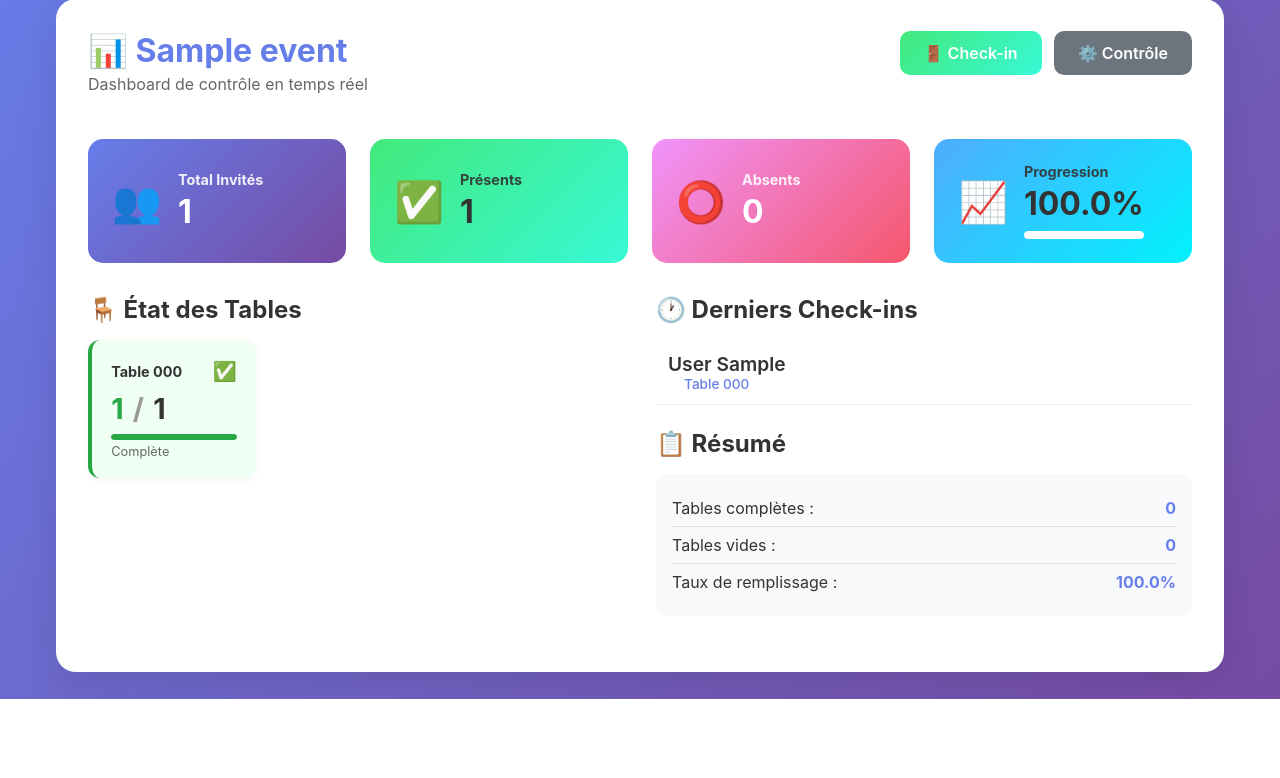
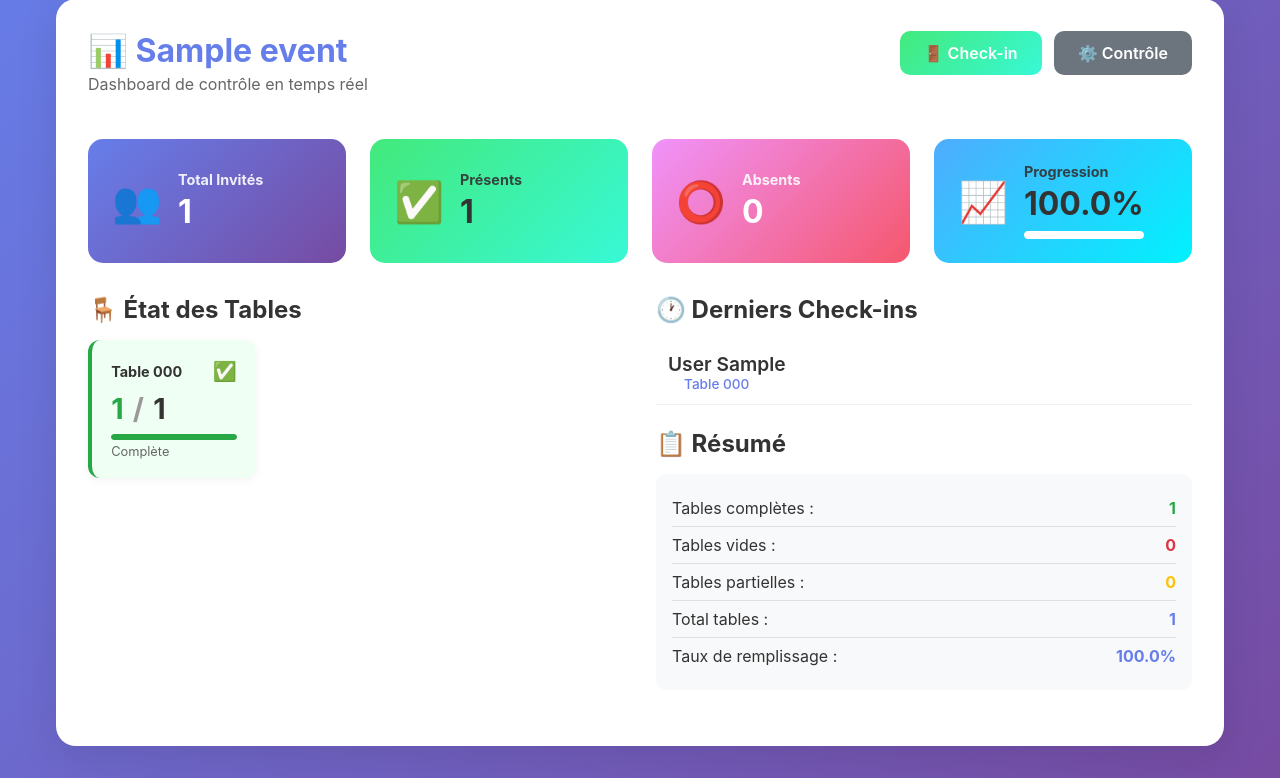
Before and after one commit to deogracekalala508-cloud/eventcheck, a Flask app: page /event/1/dashboard in a window 1280 px wide. Shown: the part 101-879 px from the top of the page. Before the commit the page ends 800 px from the top, so only its background shows below. Run offline with Flask 3, Linux system fonts and the light colour scheme; the visitor is signed in with stand-in values (Sample User, id 1); tables that the repository leaves empty hold one stand-in row (values such as "Sample post"); some libraries are stand-ins or nearby versions.

Commit message:
Fix résumé des tables - calculs corrects

```diff
--- a/routes.py
+++ b/routes.py
@@ -67,7 +67,26 @@ def event_detail(event_id):
         return redirect(url_for('main.index'))
 
     stats = db.get_stats(event_id)
-    return render_template('event_detail.html', event=event, stats=stats)
+
+    # Calculer les tables complètes, vides et partielles
+    tables_completes = 0
+    tables_vides = 0
+    tables_partielles = 0
+
+    for table in stats['tables']:
+        if table['total'] > 0 and table['present'] == table['total']:
+            tables_completes += 1
+        elif table['present'] == 0:
+            tables_vides += 1
+        else:
+            tables_partielles += 1
+
+    return render_template('event_detail.html',
+                         event=event,
+                         stats=stats,
+                         tables_completes=tables_completes,
+                         tables_vides=tables_vides,
+                         tables_partielles=tables_partielles)
 
 @main.route('/event/<int:event_id>/checkin')
 def checkin(event_id):
@@ -92,11 +111,27 @@ def dashboard(event_id):
     last_checkins = db.get_last_checkins(event_id, limit=10)
     guests = db.get_guests(event_id)
 
+    # Calculer les tables complètes, vides et partielles
+    tables_completes = 0
+    tables_vides = 0
+    tables_partielles = 0
+
+    for table in stats['tables']:
+        if table['total'] > 0 and table['present'] == table['total']:
+            tables_completes += 1
+        elif table['present'] == 0:
+            tables_vides += 1
+        else:
+            tables_partielles += 1
+
     return render_template('dashboard.html',
                          event=event,
                          stats=stats,
                          last_checkins=last_checkins,
-                         guests=guests)
+                         guests=guests,
+                         tables_completes=tables_completes,
+                         tables_vides=tables_vides,
+                         tables_partielles=tables_partielles)
 
 @main.route('/event/<int:event_id>/delete', methods=['POST'])
 def delete_event(event_id):
@@ -155,9 +190,26 @@ def api_stats(event_id):
     """API statistiques"""
     stats = db.get_stats(event_id)
     last_checkins = db.get_last_checkins(event_id)
+
+    # Calculer les tables
+    tables_completes = 0
+    tables_vides = 0
+    tables_partielles = 0
+
+    for table in stats['tables']:
+        if table['total'] > 0 and table['present'] == table['total']:
+            tables_completes += 1
+        elif table['present'] == 0:
+            tables_vides += 1
+        else:
+            tables_partielles += 1
+
     return jsonify({
         'stats': stats,
-        'last_checkins': [dict(g) for g in last_checkins]
+        'last_checkins': [dict(g) for g in last_checkins],
+        'tables_completes': tables_completes,
+        'tables_vides': tables_vides,
+        'tables_partielles': tables_partielles
     })
 
 @main.route('/api/event/<int:event_id>/add-guest', methods=['POST'])
--- a/templates/dashboard.html
+++ b/templates/dashboard.html
@@ -124,27 +124,19 @@
                 <div class="summary-stats">
                     <div class="summary-item">
                         <span>Tables complètes :</span>
-                        <strong>
-                            {% set full_count = 0 %}
-                            {% for table in stats.tables %}
-                                {% if table.present == table.total and table.total > 0 %}
-                                    {% set full_count = full_count + 1 %}
-                                {% endif %}
-                            {% endfor %}
-                            {{ full_count }}
-                        </strong>
+                        <strong style="color: #28a745;">{{ tables_completes }}</strong>
                     </div>
                     <div class="summary-item">
                         <span>Tables vides :</span>
-                        <strong>
-                            {% set empty_count = 0 %}
-                            {% for table in stats.tables %}
-                                {% if table.present == 0 %}
-                                    {% set empty_count = empty_count + 1 %}
-                                {% endif %}
-                            {% endfor %}
-                            {{ empty_count }}
-                        </strong>
+                        <strong style="color: #dc3545;">{{ tables_vides }}</strong>
+                    </div>
+                    <div class="summary-item">
+                        <span>Tables partielles :</span>
+                        <strong style="color: #ffc107;">{{ tables_partielles }}</strong>
+                    </div>
+                    <div class="summary-item">
+                        <span>Total tables :</span>
+                        <strong>{{ tables_completes + tables_vides + tables_partielles }}</strong>
                     </div>
                     <div class="summary-item">
                         <span>Taux de remplissage :</span>
```
Also changed, not shown: templates/event_detail.html (+4 -11 lines).
